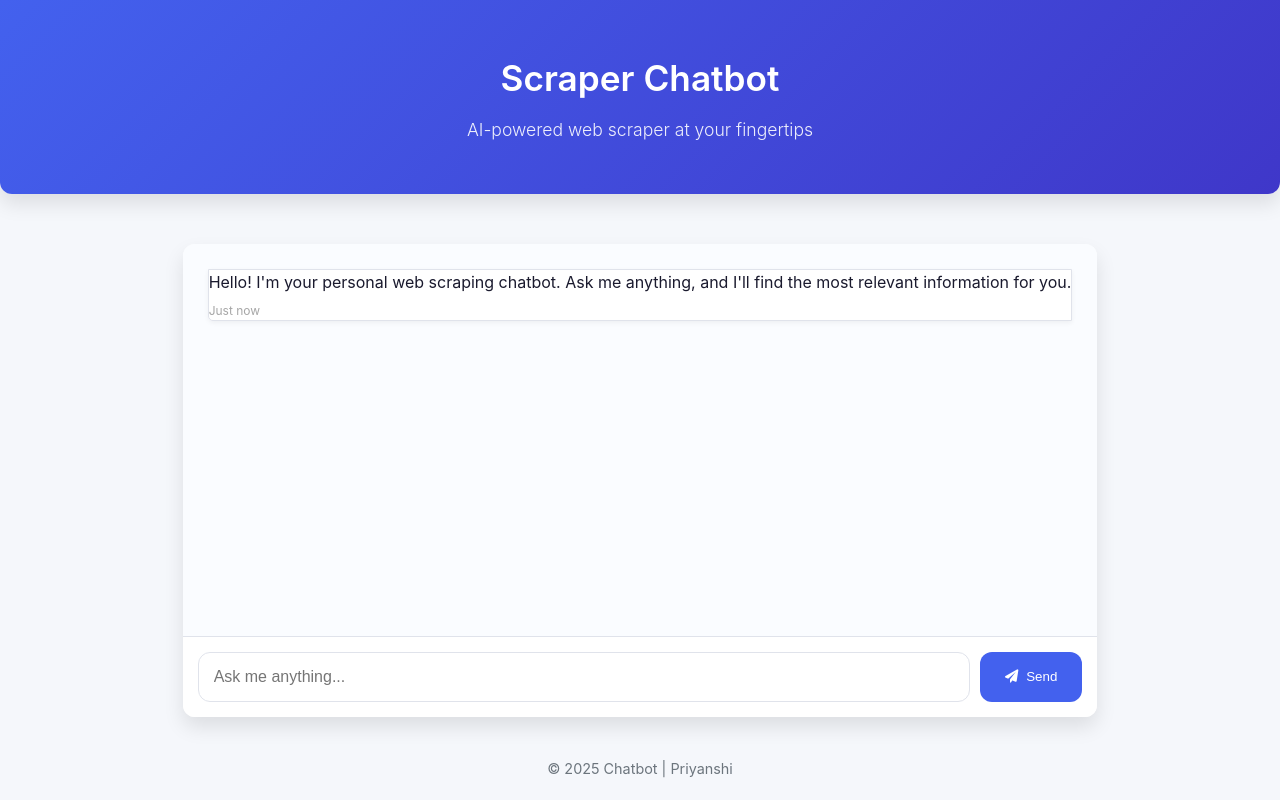
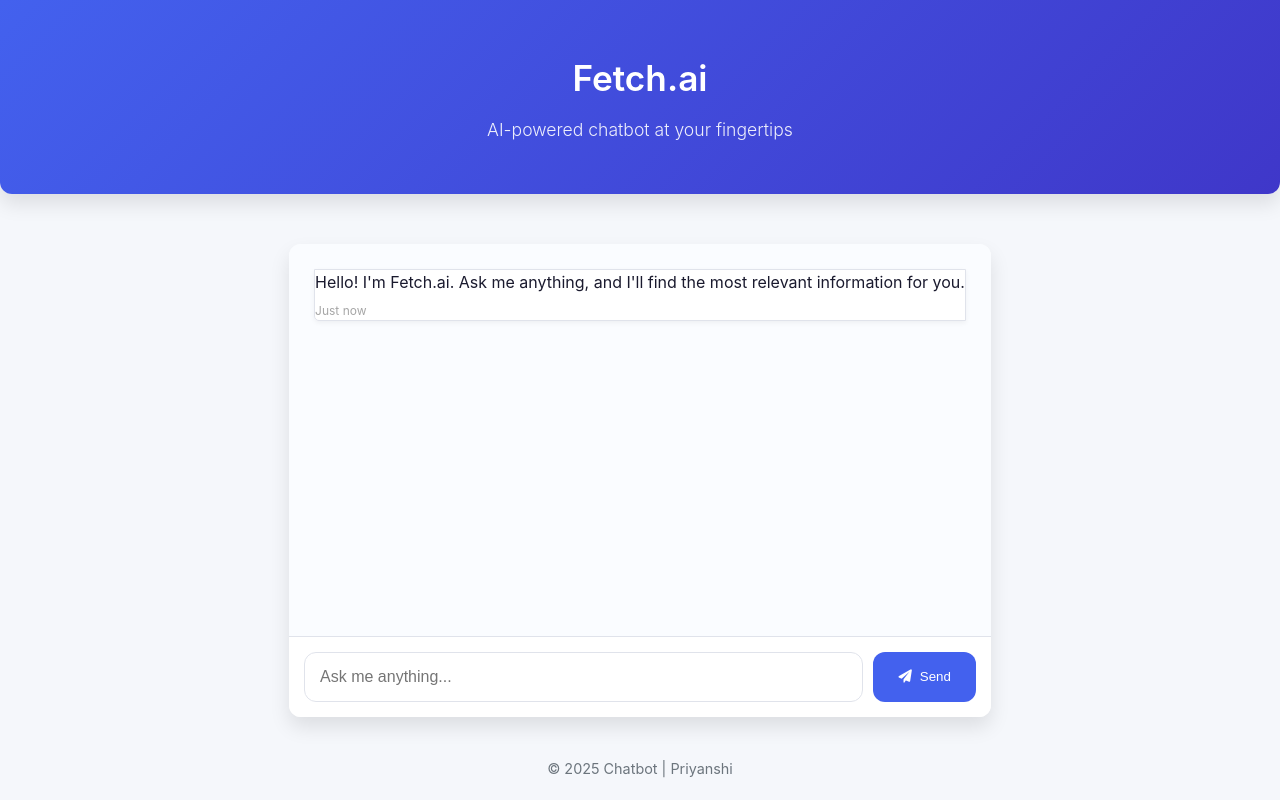
Before and after one commit to srpriyanshi6/Chatbot, a website: page public/index.html in a window 1280 px wide. Drawn offline with Linux system fonts and the light colour scheme.

Commit message:
Read Me and HTML updated

```diff
--- a/public/index.html
+++ b/public/index.html
@@ -3,7 +3,7 @@
 <head>
     <meta charset="UTF-8">
     <meta name="viewport" content="width=device-width, initial-scale=1.0">
-    <title>Scraper Chatbot</title>
+    <title>Fetch.ai</title>
     <!-- <link href="https://fonts.googleapis.com/css2?family=Inter:wght@300;400;500;600&display=swap" rel="stylesheet"> -->
     <link rel="preconnect" href="https://fonts.googleapis.com">
     <link rel="preconnect" href="https://fonts.gstatic.com" crossorigin>
@@ -254,8 +254,8 @@
 <body>
     <header>
         <div class="container">
-            <h1>Scraper Chatbot</h1>
-            <p class="subtitle">AI-powered web scraper at your fingertips</p>
+            <h1>Fetch.ai</h1>
+            <p class="subtitle">AI-powered chatbot at your fingertips</p>
         </div>
     </header>
 
@@ -263,7 +263,7 @@
         <div class="chat-container">
             <div id="chatbox">
                 <div class="bot-message">
-                    <p>Hello! I'm your personal web scraping chatbot. Ask me anything, and I'll find the most relevant information for you.</p>
+                    <p>Hello! I'm Fetch.ai. Ask me anything, and I'll find the most relevant information for you.</p>
                     <span class="message-time">Just now</span>
                 </div>
             </div>
@@ -366,7 +366,7 @@
             }
         }
 
-        //Enter -> send message
+
         document.getElementById('question').addEventListener('keypress', function(e) {
             if (e.key === 'Enter') {
                 askQuestion();
```
Also changed, not shown: README.md.
